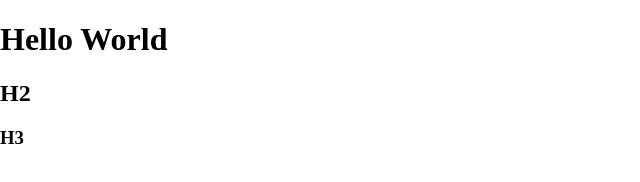
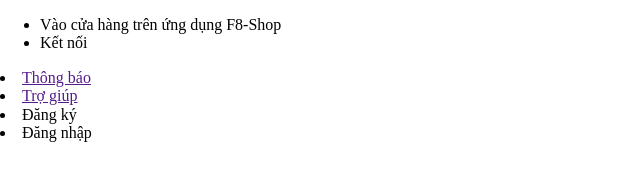
Before and after one commit to haoangiang/htmlcss-f8-shop, a plain HTML site: page index.html in a window 1280 px wide. Shown: the whole page, without its empty margins (0-640 px from the left). Drawn offline with nearby package versions, Linux system fonts and the light colour scheme.

Commit message:
video 126

```diff
--- a/index.html
+++ b/index.html
@@ -16,9 +16,35 @@
 </head>
 
 <body>
-    <h1>Hello World</h1>
-    <h2>H2</h2>
-    <h3>H3</h3>
+    <div class="app">
+        <div class="header">
+            <nav class="header__navbar">
+                <ul class="header__navbar-list">
+                    <li class="header__navbar-item">Vào cửa hàng trên ứng dụng F8-Shop</li>
+                    <li class="header__navbar-item">Kết nối</li>
+                </ul>
+
+                <ul class="header__navbar-list"></ul>
+                <li class="header__navbar-item">
+                    <a href="" class="header__navbar-item-link">Thông báo</a>
+                </li>
+                <li class="header__navbar-item">
+                    <a href="" class="header__navbar-item-link">Trợ giúp</a>
+                </li>
+                <li class="header__navbar-item">Đăng ký</li>
+                <li class="header__navbar-item">Đăng nhập</li>
+                </ul>
+            </nav>
+        </div>
+
+        <div class="container">
+
+        </div>
+
+        <div class="footer">
+
+        </div>
+    </div>
 </body>
 
 </html>
```
